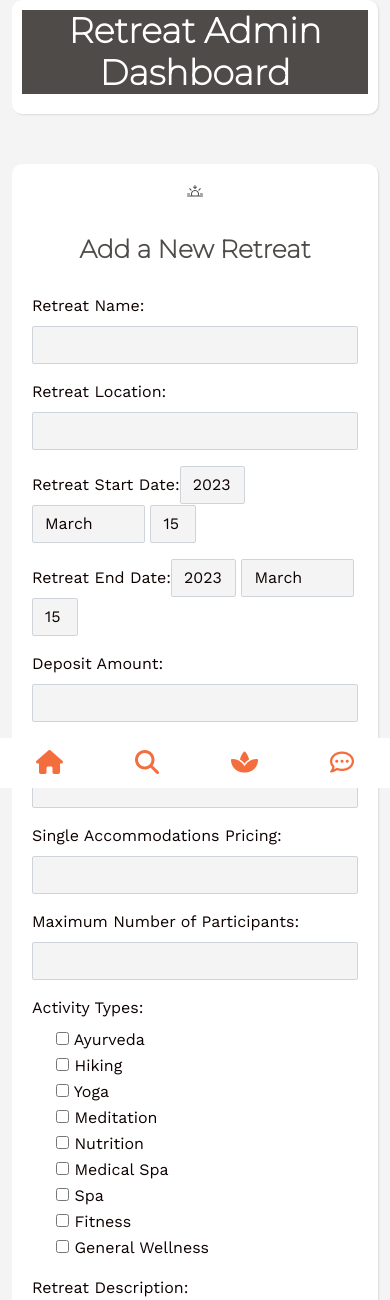
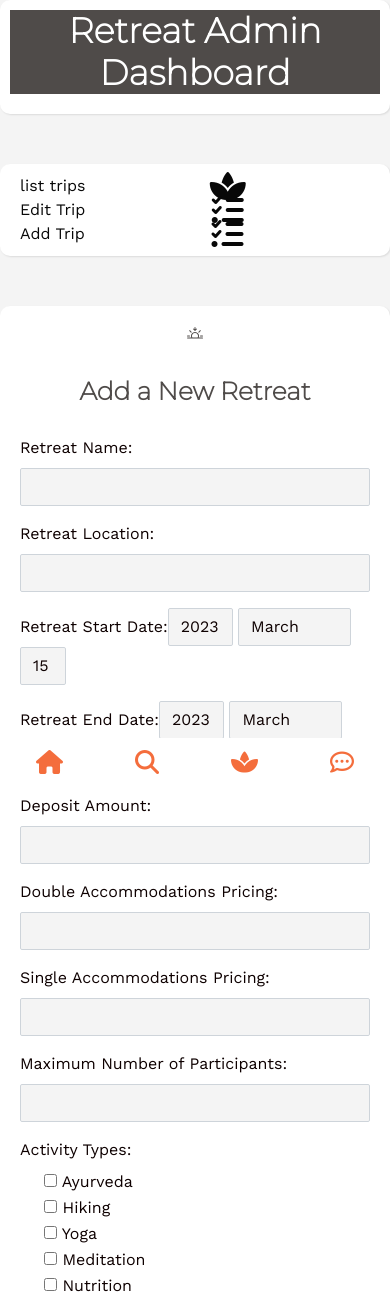
Before and after one commit to RimaHinn/bewelltrips, a Rails app: page /trips/new in a window 390 px wide. Shown: the part 56-1356 px from the top of the page. Run offline with Rails 7, Linux system fonts and the light colour scheme; the visitor is signed in with stand-in values (Sample User, id 1); style sheets or scripts are compiled from the project's sources; some libraries are stand-ins or nearby versions; some web fonts are replaced.

```diff
--- a/app/assets/stylesheets/components/_search.scss
+++ b/app/assets/stylesheets/components/_search.scss
@@ -1,6 +1,19 @@
 .search_bar {
   width: 300px;
   border-radius: 10px;
+}
+
+.search_bar_home {
+  position: relative;
+  top: 31vh;
+}
+
+@media(max-width: 768px) {
+  .search_bar_home {
+    position: relative;
+    top: 34vh;
+    left: 8vw;
+  }
 }
 
 .search_bar_by_category {
--- a/app/assets/stylesheets/pages/_home.scss
+++ b/app/assets/stylesheets/pages/_home.scss
@@ -1 +1,10 @@
-// Specific CSS for your home-page
+// // Specific CSS for your home-page
+@media(max-width: 768px) {
+  .btn-home {
+    margin-left: 20vw;
+  }
+  .home-container {
+    justify-content: flex-end;
+    position: fixed;
+  }
+}
--- a/app/views/pages/home.html.erb
+++ b/app/views/pages/home.html.erb
@@ -1,8 +1,8 @@
 
-  <div class="flex-container">
+  <div class="flex-container home-container">
 
     <div class="flex-item">
-      <%= link_to trips_path, class: "btn d-flex flex-column " do %>
+      <%= link_to trips_path, class: "btn d-flex flex-column btn-home" do %>
         <span>Attend Trip</span>
         <div class="d-flex align-items-center justify-content-center flex-grow-1">
           <i class="fa-solid fa-spa fa-2xl"></i>
@@ -10,7 +10,7 @@
       <% end %>
     </div>
     <div class="flex-item">
-        <div class= "search_bar d-flex justify-content-left">
+        <div class= "search_bar search_bar_home d-flex justify-content-left">
             <%= form_with url: trips_path, method: :get, class: "d-flex" do %>
             <%= text_field_tag :query,
             params[:query],
--- a/app/views/trips/new.html.erb
+++ b/app/views/trips/new.html.erb
@@ -1,10 +1,43 @@
 
 
-<div class="container">
+
+
 
 <div class="form-retreat-manager">
   <h2>Retreat Admin Dashboard</h2>
 </div>
+
+<div class="form-retreat">
+
+    <div>
+      <%= link_to new_trip_path, class: "btn-admin-menu d-flex flex-row" do %>
+        <span>list trips</span>
+        <div class="d-flex align-items-center justify-content-center flex-grow-1">
+          <i class="fa-solid fa-spa fa-2xl"></i>
+        </div>
+      <% end %>
+    </div>
+
+    <div>
+      <%= link_to new_trip_path, class: "btn-admin-menu d-flex flex-row" do %>
+      <span>Edit Trip</span>
+      <div class="d-flex align-items-center justify-content-center flex-grow-1">
+
+       <i class= "fa-solid fa-list-check fa-2xl" ></i>
+      </div>
+      <% end %>
+    </div>
+     <div>
+      <%= link_to new_trip_path, class: "btn-admin-menu d-flex flex-row" do %>
+      <span>Add Trip</span>
+      <div class="d-flex align-items-center justify-content-center flex-grow-1">
+
+       <i class= "fa-solid fa-list-check fa-2xl" ></i>
+      </div>
+      <% end %>
+    </div>
+ </div>
+
   <div class="row justify-content-center">
     <div class="col-12 col-sm-4">
 
```
